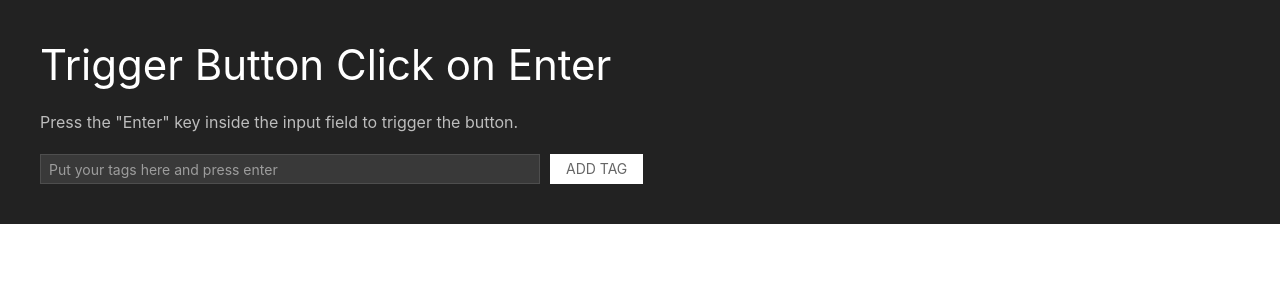
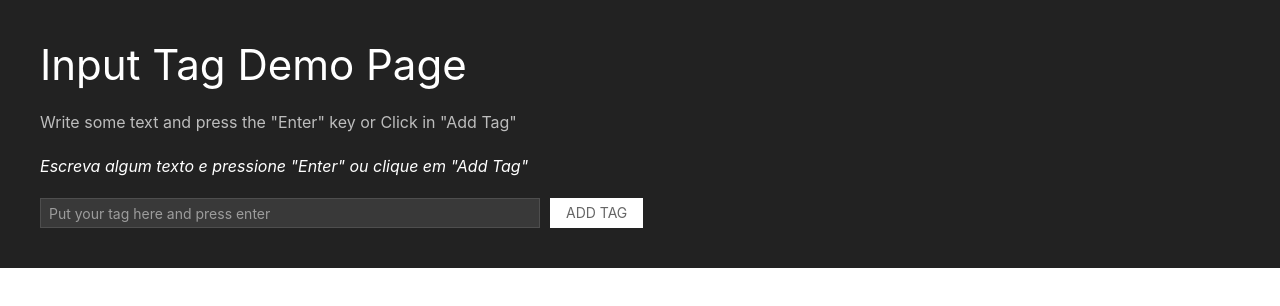
Before and after one commit to daeleduardo/input-tag, a plain HTML site: page index.html in a window 1280 px wide. Drawn offline with nearby package versions, Linux system fonts and the light colour scheme.

Commit message:
Adding github page

```diff
--- a/index.html
+++ b/index.html
@@ -23,12 +23,13 @@
 <body>
 
 	<div class="uk-background-secondary uk-light uk-padding uk-panel">
-		<h1 >Trigger Button Click on Enter</h1>
-		<p >Press the "Enter" key inside the input field to trigger the button.</p>
+		<h1 >Input Tag Demo Page</h1>
+		<p >Write some text and press the "Enter" key or Click in "Add Tag"</p>
+		<p ><em>Escreva algum texto e pressione "Enter" ou clique em "Add Tag"</em></p>
 
 		<div class="uk-flex-inline">
 			<div>
-				<input class="uk-input uk-form-small uk-form-width-large" type="text" id="txtTags" placeholder="Put your tags here and press enter" value="" />
+				<input class="uk-input uk-form-small uk-form-width-large" type="text" id="txtTags" placeholder="Put your tag here and press enter" value="" />
 			</div>
 			<div>
 				<button id="btnAddTag" class="uk-margin-small-left uk-button uk-button-primary uk-button-small">Add Tag</button>
```
Also changed, not shown: 1 other file.
